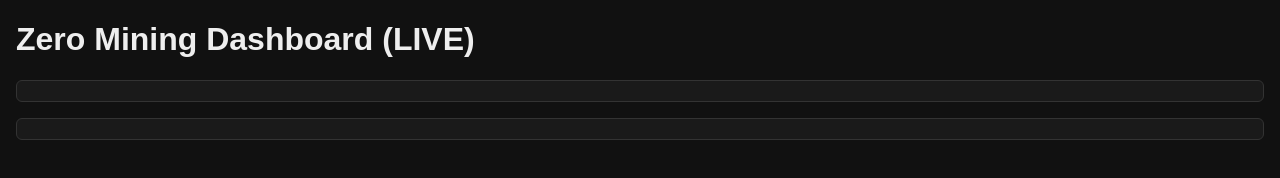
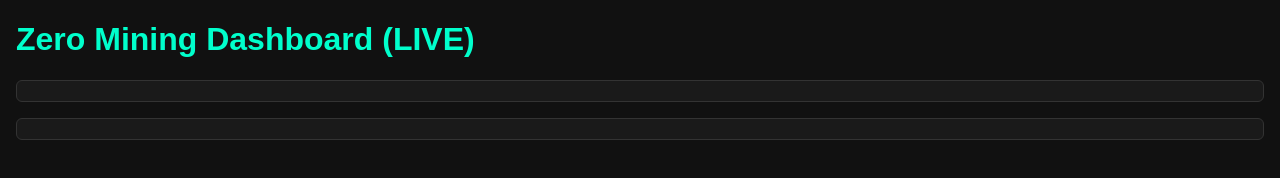
Before and after one commit to S7nAcks/zeromining, a plain HTML site: page index.html in a window 1280 px wide. Drawn offline with Linux system fonts and the light colour scheme; no server answers.

Commit message:
Update index.html

```diff
--- a/index.html
+++ b/index.html
@@ -8,7 +8,7 @@
         background: #111;
         color: #eee;
         margin: 16px;
-    }0
+    }
 
     h1, h2, h3 { color: #00ffcc; }
 
```
